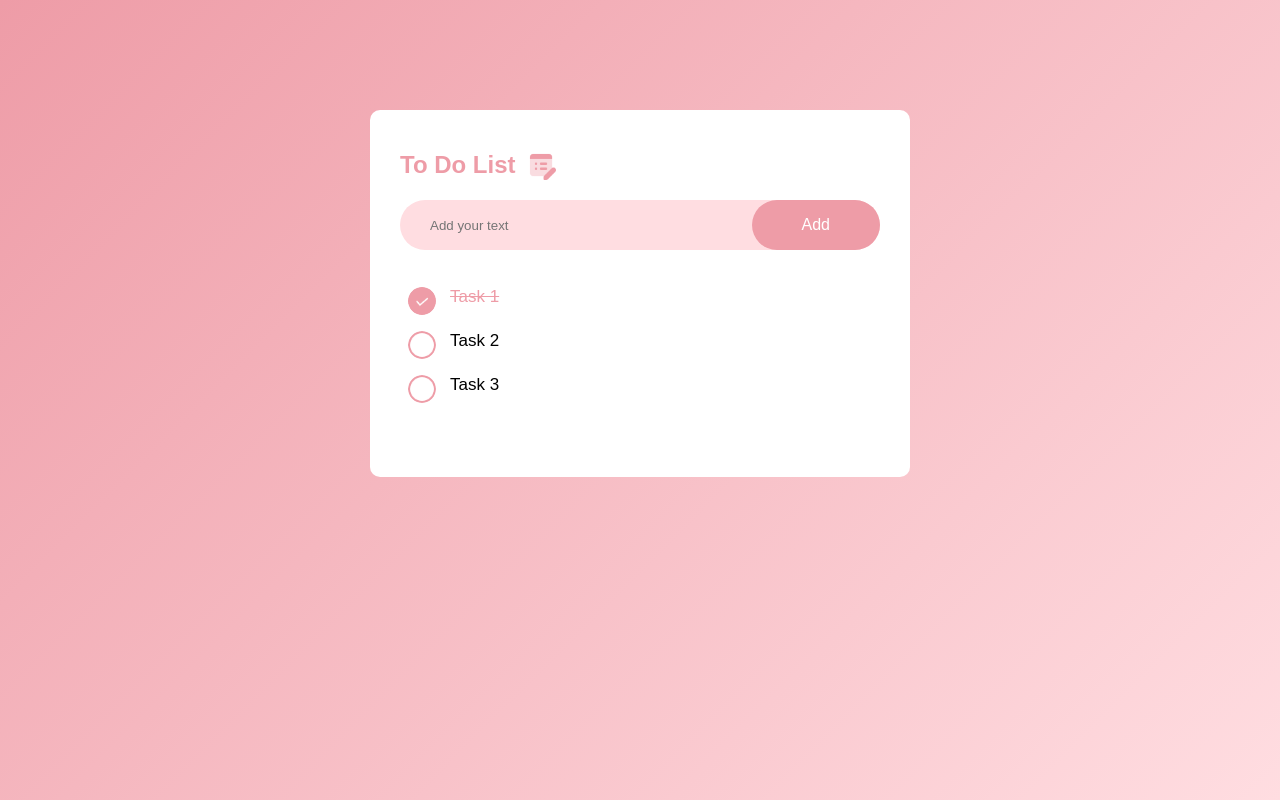
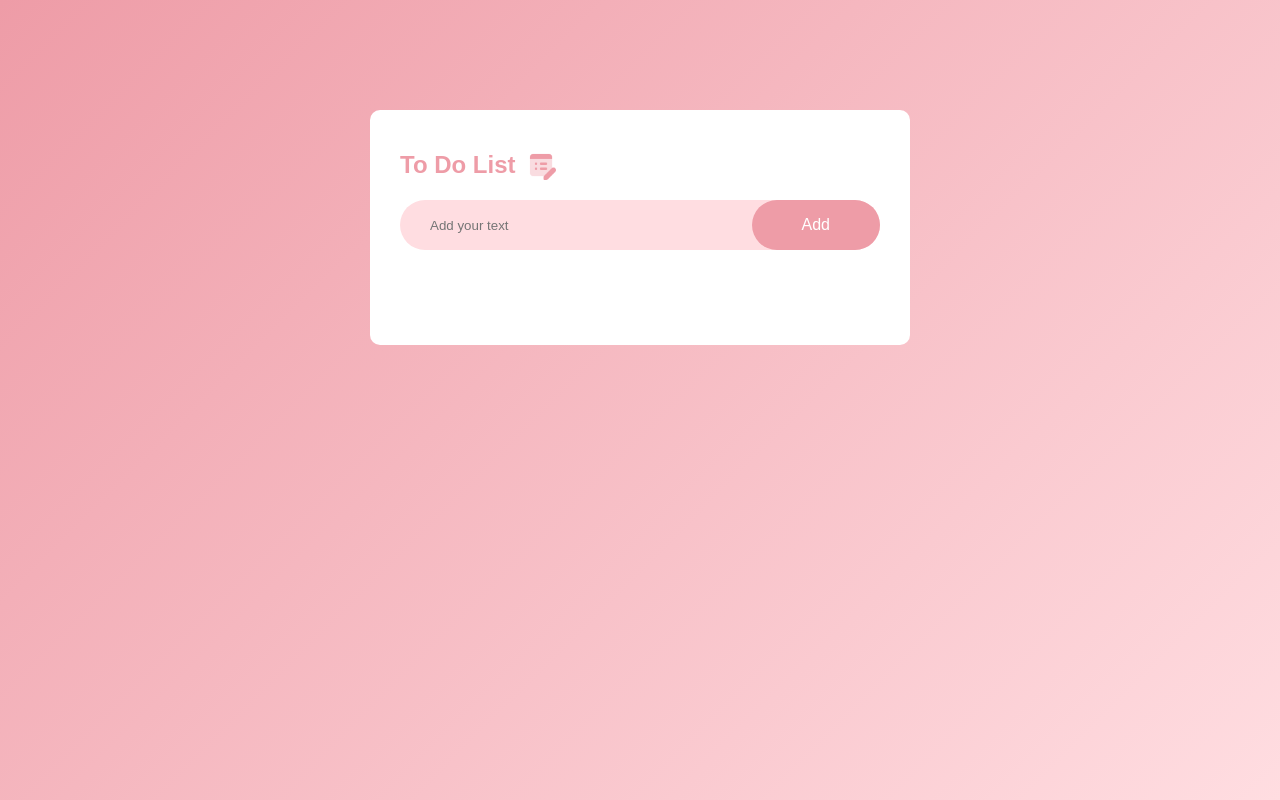
Before and after one commit to brunaszarin/Javascript-To-Do-App, a plain HTML site: page index.html in a window 1280 px wide. Drawn offline with Linux system fonts and the light colour scheme.

Commit message:
Update index.html

```diff
--- a/index.html
+++ b/index.html
@@ -16,9 +16,9 @@
           <button>Add</button>
         </div>
         <ul id="list-container">
-          <li class="checked">Task 1</li>
+          <!-- <li class="checked">Task 1</li>
           <li>Task 2</li>
-          <li>Task 3</li>
+          <li>Task 3</li> -->
         </ul>
       </div>
     </div>
```
